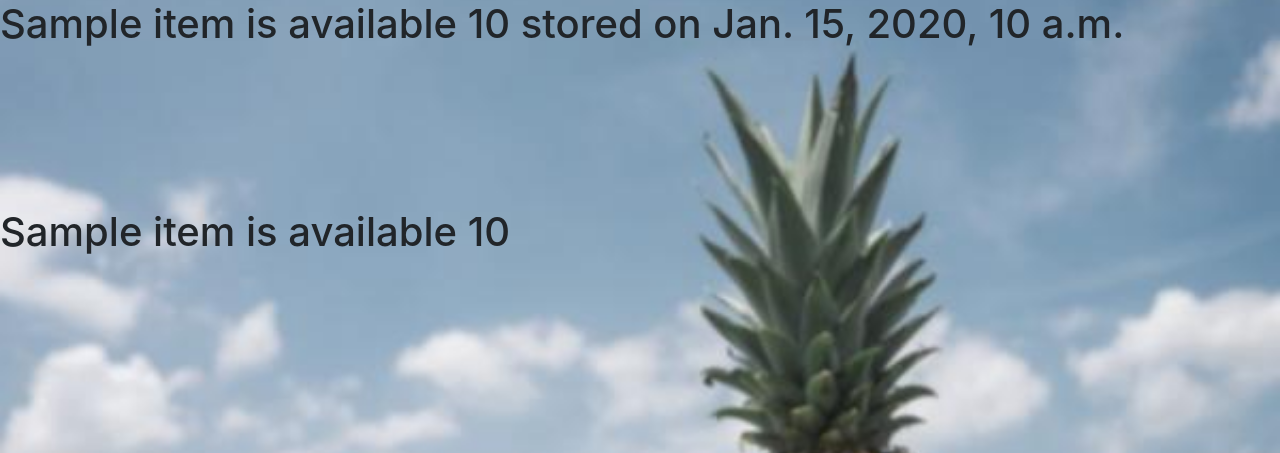
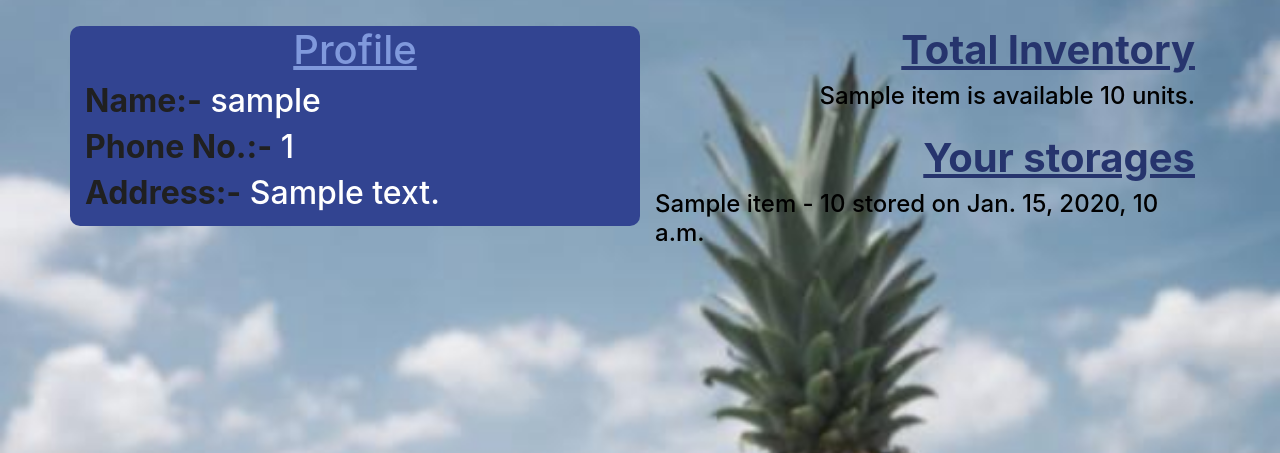
Before and after one commit to DipanshKhandelwal/Warehouse, a Django app: template store/templates/store/store.html in a window 1280 px wide. Shown: the part 62-515 px from the top of the page. Run offline with Django 3.2, Linux system fonts and the light colour scheme; the template is opened without the code that fills it: most values are stand-ins (such as "Sample title", 1, 10 or a date in 2020); some libraries are stand-ins or nearby versions.

Commit message:
Improved UI for store template

```diff
--- a/store/templates/store/store.html
+++ b/store/templates/store/store.html
@@ -1,15 +1,49 @@
 {% extends 'basic/base.html' %}
 
 {% block content %}
-    <h1>
-        {% for stock in dict2 %}
-        <p> {{stock.item.name}} is available {{stock.quantity}} stored on {{stock.stored_date}} </p>
-        {% endfor %}
-    </h1>
-    <br><br><br><br><br><br>
-    <h1>
-        {% for item, qnt in dict.items %}
-        <p> {{item}} is available {{qnt}} </p>
-        {% endfor %}
-    </h1>
+<div class="container" style="margin-top: 2%">
+    <div class="row">
+        <div class="col-lg-6" style="background-color: #324491; height: 200px; border-radius: 10px; float: left">
+            <div style="display: flex; justify-content: center;">
+            <h1 style="color: #8099dc;">
+                <u>
+                    Profile
+                </u>
+            </h1>
+            </div>
+            <div>
+                {% for farmer in Farmer%}
+            <h2 style="color: white">
+                <b style="color: #202020">Name:-</b> {{farmer.user.username}}
+            </h2>
+            <h2 style="color: white">
+                <b style="color: #202020">Phone No.:-</b> {{farmer.phone_number}}
+            </h2>
+            <h2 style="color: white">
+                <b style="color: #202020">Address:-</b> {{farmer.address}}
+            </h2>
+            {% endfor %}
+            </div>
+        </div>
+        <div class="col-lg-6" style="float:right; color: black">
+            <h1 style="color: #26346d; float: right">
+                <u><b>Total Inventory</b></u>
+            </h1>
+            <h4 style="float: right">
+                {% for item, qnt in dict.items %}
+                <p> {{item}} is available {{qnt}} units.</p>
+                {% endfor %}
+            </h4>
+            <br><br><br>
+            <h1 style="color: #26346d; float: right">
+                <u><b>Your storages</b></u>
+            </h1>
+            <h4 style="float: right">
+                {% for stock in dict2 %}
+                <p> {{stock.item.name}} - {{stock.quantity}} stored on {{stock.stored_date}} </p>
+                {% endfor %}
+            </h4>
+        </div>
+    </div>
+</div>
 {% endblock %}
```
